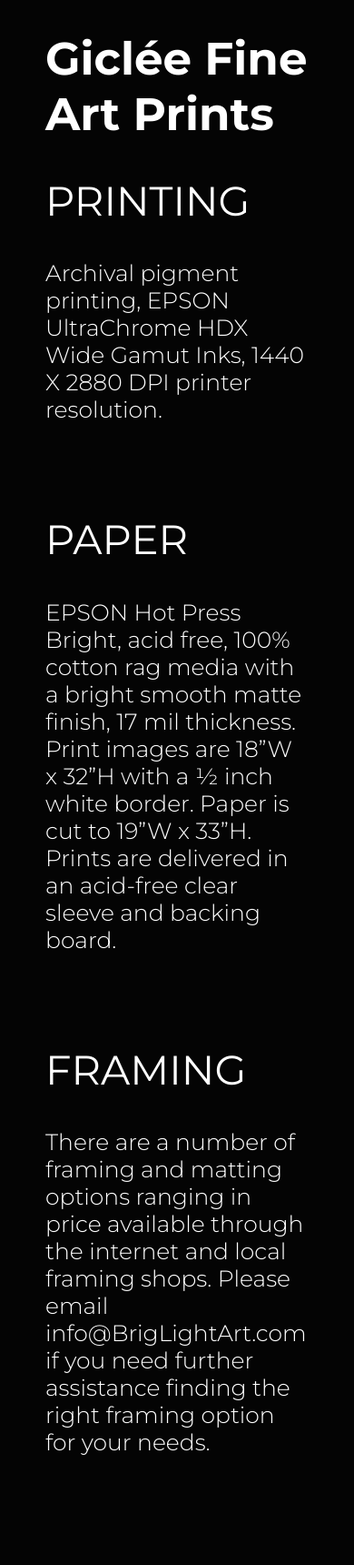
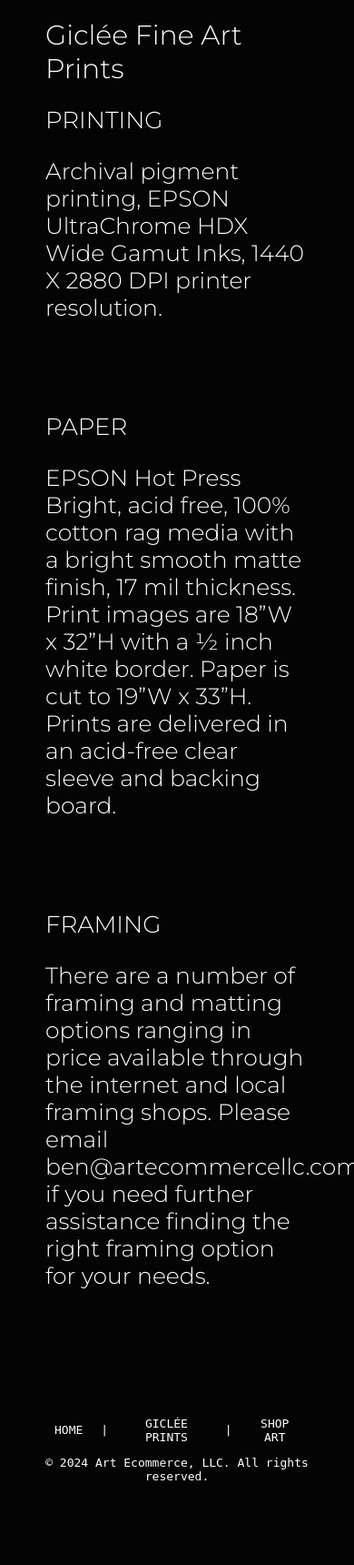
Before and after one commit to Art-Ecommerce-LLC/brigart, a Python web app: template src/templates/gicle_prints.html in a window 390 px wide. Shown: the part 66-1786 px from the top of the page at 91% size. After the commit the page ends 1693 px from the top, so only its background shows below. Run offline with Jinja, Linux system fonts and the light colour scheme; the template is opened without the code that fills it, so the values that code supplies are empty; some libraries are stand-ins or nearby versions.

Commit message:
font and style fix

```diff
--- a/src/static/general_styles.css
+++ b/src/static/general_styles.css
@@ -519,6 +519,11 @@ body {
     background-color: #3498db; /* Adjust the color */
     animation: loading 1.5s infinite;
 }
+.glance_inner h1{
+    color: white;
+    font-size: 50px;
+    font-weight: 350;
+}
 
 @keyframes loading {
     0% {
@@ -571,7 +576,8 @@ body {
         color: white;
         text-decoration: none;
         padding: 20px;
-        font-size: 50px; /* Increase font size */
+        font-size: 35px;
+        font-weight: 350; /* Increase font size */
         width: 100%;
         transition: color 0.3s;
         box-sizing: border-box;
@@ -592,4 +598,13 @@ body {
         text-align: center;
 
     }
+    .glance_inner h1 {
+        font-size: 35px;
+    }
 }
+
+@media (max-width: 590px) {
+    .glance_inner h1{
+        font-size: 30px;
+    }
+}
--- a/src/static/styles.css
+++ b/src/static/styles.css
@@ -79,8 +79,3 @@
 .glance_inner.hide-border {
     border-bottom: none;
 }
-
-.glance_inner h1{
-    color: white;
-    font-size: 50px;
-}
--- a/src/static/styles_giclee_art.css
+++ b/src/static/styles_giclee_art.css
@@ -35,8 +35,8 @@
 }
 
 .content_cart h2{
-    font-weight: 400;
-    font-size: 45px;
+    font-weight: 325;
+    font-size: 26px;
 }
 .content_cart p {
     font-size: 25px;
--- a/src/static/styles_shop_art_menu.css
+++ b/src/static/styles_shop_art_menu.css
@@ -122,8 +122,3 @@
 .glance_inner.hide-border {
     border-bottom: none;
 }
-.glance_inner h1{
-    color: white;
-    font-family: monospace;
-    font-size: 50px;
-}
--- a/src/templates/gicle_prints.html
+++ b/src/templates/gicle_prints.html
@@ -66,13 +66,15 @@
 </div>
 <div class = "content">
     <div class = "content_cart">
-        <h1>Giclée Fine Art Prints</h1>
+        <div class="glance_inner">
+            <h1>Giclée Fine Art Prints</h1>
+        </div>
         <h2>PRINTING</h2>
         <p>Archival pigment printing, EPSON UltraChrome HDX Wide Gamut Inks, 1440 X 2880 DPI printer resolution.</p>
         <h2>PAPER</h2>
         <p>EPSON Hot Press Bright, acid free, 100% cotton rag media with a bright smooth matte finish, 17 mil thickness. Print images are 18”W x 32”H with a ½ inch white border. Paper is cut to 19”W x 33”H. Prints are delivered in an acid-free clear sleeve and backing board. </p>
         <h2>FRAMING</h2>
-        <p>There are a number of framing and matting options ranging in price available through the internet and local framing shops. Please email info@BrigLightArt.com if you need further assistance finding the right framing option for your needs.</p>
+        <p>There are a number of framing and matting options ranging in price available through the internet and local framing shops. Please email ben@artecommercellc.com if you need further assistance finding the right framing option for your needs.</p>
     </div>
 </div>
 <footer class="footer">
```
